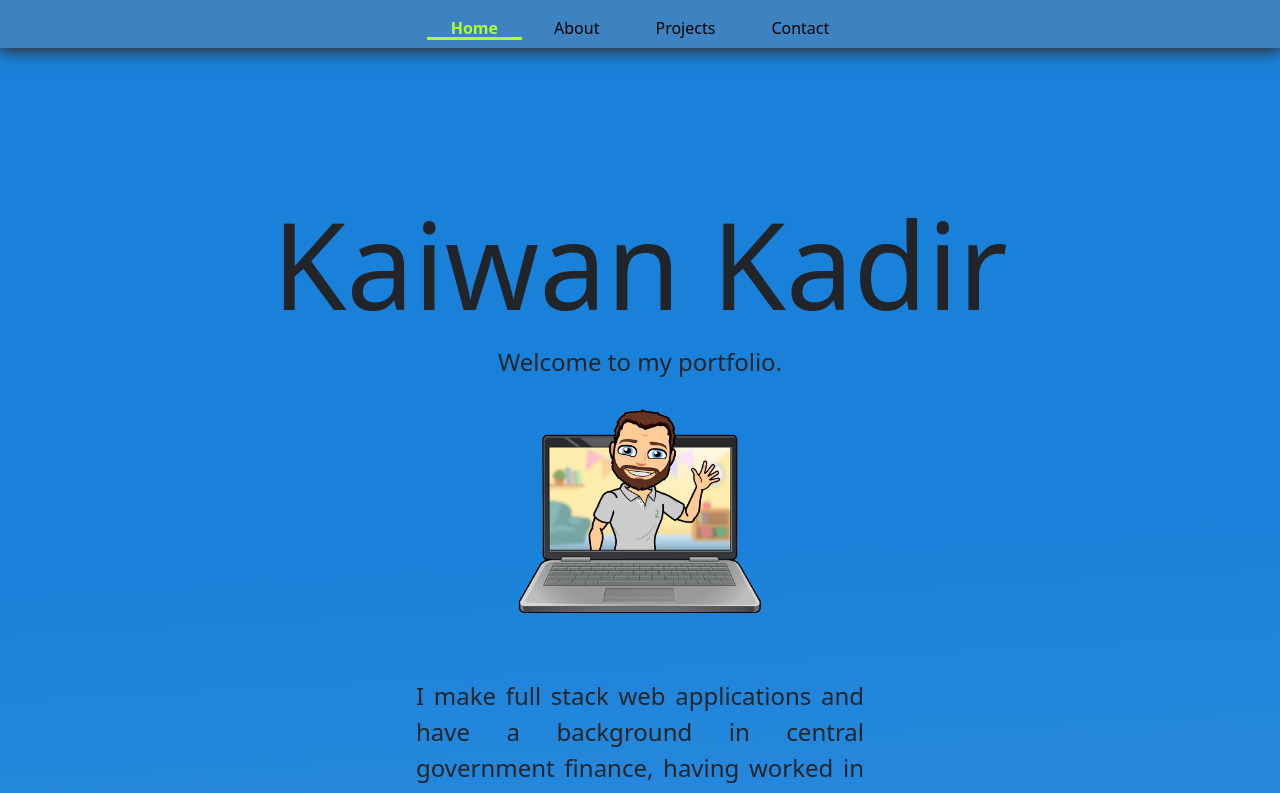
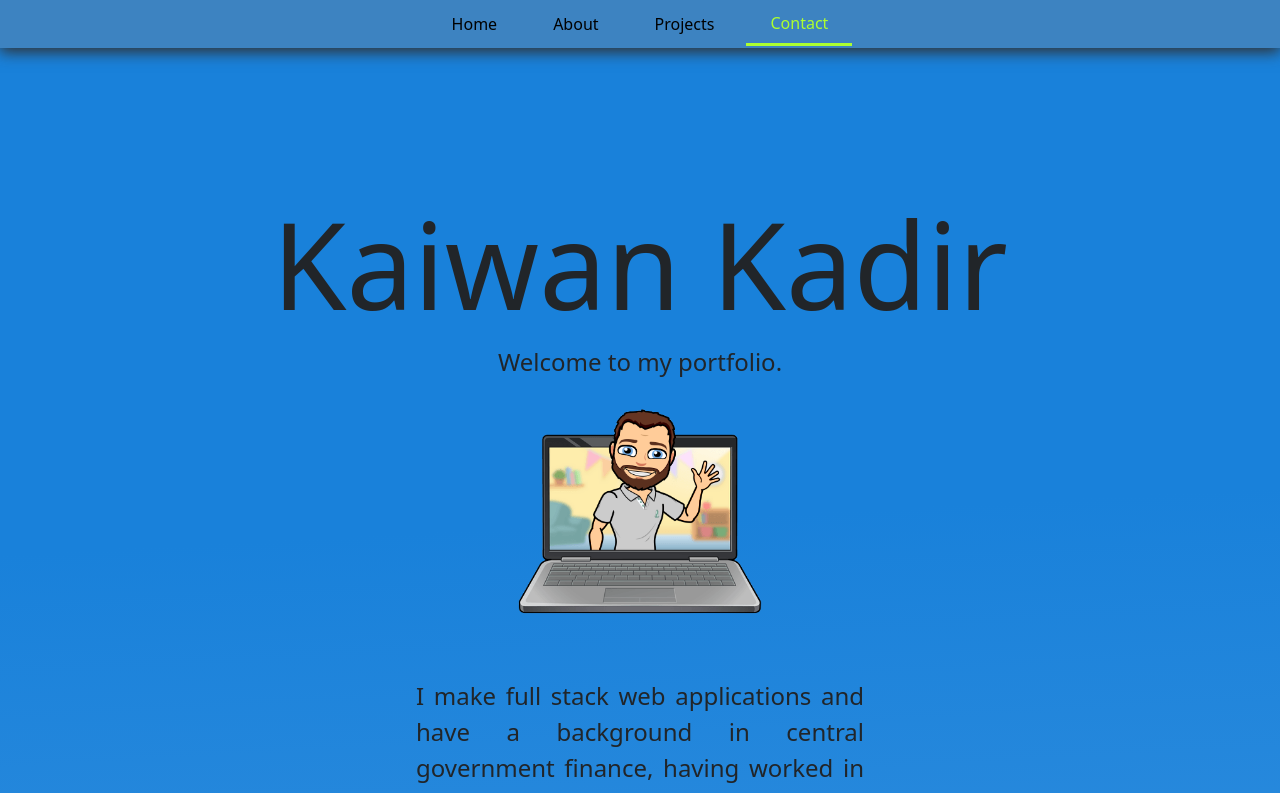
Before and after one commit to kobrakai415/My-Portfolio-Page, a React (Create React App) app: page /#contact in a window 1280 px wide. Shown: the top 793 px of the page. Built offline with nearby package versions, Linux system fonts and the light colour scheme.

Commit message:
waypoints added

```diff
--- a/package.json
+++ b/package.json
@@ -8,7 +8,7 @@
     "@testing-library/user-event": "^12.8.3",
     "@types/jest": "^26.0.24",
     "@types/node": "^12.20.27",
-    "@types/react": "^17.0.24",
+    "@types/react": "^17.0.27",
     "@types/react-dom": "^17.0.9",
     "@types/react-router-dom": "^5.3.0",
     "bootstrap": "^5.1.1",
@@ -19,6 +19,7 @@
     "react-router-dom": "^5.3.0",
     "react-scripts": "4.0.3",
     "react-sky": "^1.1.0",
+    "react-waypoint": "^10.1.0",
     "typescript": "^4.4.3",
     "web-vitals": "^1.1.2"
   },
--- a/public/index.html
+++ b/public/index.html
@@ -24,7 +24,7 @@
       work correctly both with client-side routing and a non-root public URL.
       Learn how to configure a non-root public URL by running `npm run build`.
     -->
-    <title>React App</title>
+    <title>Kaiwan Kadir</title>
   </head>
   <body>
     <noscript>You need to enable JavaScript to run this app.</noscript>
--- a/src/@types/global.d.ts
+++ b/src/@types/global.d.ts
@@ -16,3 +16,8 @@ type IDemo = IInterface & Document
 
 // import { RouteChildrenProps } from "react-router" NO GO in .d.ts
 type IDemoFunction = (text: string, route: import("react-router-dom").RouteChildrenProps) => number
+
+interface IScrollSpy {
+    setLocation: (location: string) => void
+    hrefLoc?: string
+}
--- /dev/null
+++ b/src/@types/scrollspy.d.ts
@@ -0,0 +1 @@
+declare module 'react-scrollspy-nav'
--- a/src/App.tsx
+++ b/src/App.tsx
@@ -1,4 +1,4 @@
-import React from 'react';
+import React, { useState } from 'react';
 import './App.css';
 import Navbar from './components/Navbar/Navbar'
 import { Container } from 'react-bootstrap';
@@ -6,21 +6,26 @@ import Home from './Home/Home';
 import Projects from './components/Projects/Projects';
 import About from './components/About/About';
 import Contact from './components/Contact/Contact';
+import {BrowserRouter as Router} from "react-router-dom"
 
 
 function App() {
 
+  const [scrollSpyLocation, setScrollSpyLocation] = useState("home")
+
   return (
     <div className="App">
+      <Router>
+      <Navbar setLocation={location => setScrollSpyLocation(location)} hrefLoc={scrollSpyLocation} />
+      <Container fluid >
 
-      <Navbar />
-      <Container fluid >
-        <Home />
-        <About />
-        <Projects />
-        <Contact />
+        <Home setLocation={location => setScrollSpyLocation(location)} />
+        <About setLocation={location => setScrollSpyLocation(location)} />
+        <Projects setLocation={location => setScrollSpyLocation(location)} />
+        <Contact setLocation={location => setScrollSpyLocation(location)} />
+
       </Container>
-
+</Router>
     </div>
   );
 }
--- a/src/Home/Home.tsx
+++ b/src/Home/Home.tsx
@@ -1,13 +1,16 @@
 import React from 'react';
 import { Col, Row } from 'react-bootstrap';
+import { Waypoint } from 'react-waypoint';
 import './Home.css'
 
-const Home = () => {
+const Home = (props: IScrollSpy) => {
+    const {setLocation} = props
     return (
-
+        <>
             <Row id="home" >
                 <Col xs={12}>
                     <div className="home p-2 p-md-5  ">
+        <Waypoint onEnter={() => setLocation("home")} />
                         <h1 className="name text-center">Kaiwan Kadir</h1>
 
                         <div className="text-class">
@@ -22,6 +25,7 @@ const Home = () => {
 
                 </Col>
             </Row>
+        </>
     );
 }
 
--- a/src/components/About/About.tsx
+++ b/src/components/About/About.tsx
@@ -1,15 +1,19 @@
 import React from 'react';
 import { Col, Row } from 'react-bootstrap';
+import { Waypoint } from 'react-waypoint';
 import './About.css'
 
 
-const About = () => {
+const About = (props: IScrollSpy) => {
+    const {setLocation} = props
     return (
-        <Row id="about">
+        <>
+        <Row id="about" className="pt-5">
 
 
             <Col xs={12}>
                 <div className="text-class p-2">
+        <Waypoint onEnter={() => setLocation("about")} />
 
                     <h3 className="sub-title">About</h3>
 
@@ -62,6 +66,7 @@ const About = () => {
                 </div>
             </Col>
         </Row>
+       </>
     );
 }
 
--- a/src/components/Contact/Contact.tsx
+++ b/src/components/Contact/Contact.tsx
@@ -3,9 +3,10 @@ import { ChangeEvent } from 'react';
 import { Row, Spinner, Toast, Col } from 'react-bootstrap';
 import { useState } from 'react';
 import './Contact.css'
+import { Waypoint } from 'react-waypoint';
 
 
-const Contact = () => {
+const Contact = (props: IScrollSpy) => {
 
     const [loading, setLoading] = useState(false);
     const [success, setSuccess] = useState(false)
@@ -31,11 +32,12 @@ const Contact = () => {
 
     }
 
+    const {setLocation} = props
 
     return (
-
-
+<>
         <Row id="contact">
+        <Waypoint onEnter={() => setLocation("contact")} />
             <h3 className="sub-title"> Contact </h3>
             <div className="d-flex contact-links justify-content-center">
                 <a className="text-decoration-none" target="_blank" rel="noreferrer" href="https://www.linkedin.com/in/kaiwan-kadir">
@@ -123,6 +125,7 @@ const Contact = () => {
 
 
         </Row>
+        </>
     );
 }
 
--- a/src/components/Navbar/Navbar.css
+++ b/src/components/Navbar/Navbar.css
@@ -11,22 +11,23 @@
   padding-bottom: 0.5rem;
   z-index: 30000;
 }
-.nav-links a {
+.my-navbar a {
   text-decoration: none;
   color: black;
 }
 
-.nav-links a:hover, .nav-links:hover a{
+.my-navbar a:hover {
   text-decoration: none;
   color: greenyellow;
   cursor: pointer;
+  border-bottom: 3px solid greenyellow;
+
 }
-.nav-links:hover  {
-  border-bottom: 3px solid greenyellow;
-}
+
+
 .selected {
   border-bottom: 3px solid greenyellow;
-  color: greenyellow;
+  color: greenyellow !important;
 }
 .selected a {
   color: greenyellow;
--- a/src/components/Navbar/Navbar.tsx
+++ b/src/components/Navbar/Navbar.tsx
@@ -1,39 +1,36 @@
-import { useState } from 'react';
-import './Navbar.css'
+import { useEffect } from "react";
+import { RouteComponentProps, withRouter } from "react-router";
+import './Navbar.css';
+
+const Navbar = (props: IScrollSpy & RouteComponentProps) => {
+    const {hrefLoc, history} = props
+
+    const isSelected=(comparator:string)=>{
+        if (hrefLoc === comparator) return "selected"
+        return ""
+    }
+
+    useEffect(()=>{
+        history.replace(`#${hrefLoc}`)
+    }, [hrefLoc, history])
 
 
-const Navbar = () => {
-
-    const [selected, setSelected] = useState("home");
-
     return (
-        <div className="my-navbar d-flex flex-row justify-content-center">
+        <div id="my-navbar" className="my-navbar d-flex flex-row justify-content-center align-items-center">
 
 
-            <div className="d-flex flex-row " >
-                <div  className={"nav-links py-2  px-1 mx-1 px-md-4 " + (selected === "home" ? "selected" : "")}>
-                    <a onClick={() => setSelected("home")} href="#home"> Home </a>
-                </div>
 
-                <div  className={"nav-links py-2  px-1 mx-1 px-md-4 " + (selected === "about" ? "selected" : "")}>
-                    <a onClick={() => setSelected("about")} href="#about"> About </a>
-                </div>
-                {/* <div onClick={() => setSelected("skills")} className={"nav-links py-2  px-1 mx-1 px-md-4 " + (selected === "skills" ? "selected" : "")}>
-                    <a href="#skills"> Skills </a>
-                </div> */}
-                <div onClick={() => setSelected("projects")} className={"nav-links py-2  px-1 mx-1 px-md-4 " + (selected === "projects" ? "selected" : "")}>
+                <a href="#home" className={"py-2 px-1 mx-1 px-md-4 " + isSelected("home")} > Home </a>
 
-                    <a href="#projects"> Projects </a>
-                </div>
-                <div onClick={() => setSelected("contact")} className={"nav-links py-2  px-1 mx-1 px-md-4 " + (selected === "contact" ? "selected" : "")}>
+                <a href="#about" className={" py-2 px-1 mx-1 px-md-4 "+ isSelected("about")} > About </a>
 
-                    <a href="#contact"> Contact </a>
-                </div>
+                <a href="#projects" className={"py-2 px-1 mx-1 px-md-4 "+ isSelected("projects")} > Projects </a>
 
-            </div>
+                <a href="#contact" className={"py-2 px-1 mx-1 px-md-4 "+ isSelected("contact")} > Contact </a>
+
 
         </div>
     );
 }
 
-export default Navbar
+export default withRouter(Navbar)
--- a/src/components/Projects/Projects.tsx
+++ b/src/components/Projects/Projects.tsx
@@ -1,4 +1,5 @@
 import { Col, Row, Tooltip, OverlayTrigger } from 'react-bootstrap';
+import { Waypoint } from 'react-waypoint';
 import './Projects.css'
 
 const FrontendCodeTooltip = (props: any) => (
@@ -18,10 +19,13 @@ const BackendCodeTooltip = (props: any) => (
     </Tooltip>
 );
 
-const Projects = () => {
+const Projects = (props: IScrollSpy) => {
+    const {setLocation} = props
     return (
+        <>
         <Row id="projects" className="p-md-5 m-md-5">
 
+        <Waypoint onEnter={() => setLocation("projects")} />
             <h3 className="sub-title mb-5">Projects</h3>
 
             <Col xs={12} lg={6}>
@@ -124,6 +128,7 @@ const Projects = () => {
                 </div>
             </Col>
         </Row >
+        </>
     );
 }
 
```
Also changed, not shown: src/@types/demo.ts (line endings or trailing spaces), 1 other file (tests, documents, lock files or other folders). Lines whose indentation alone changed are shown as unchanged.
